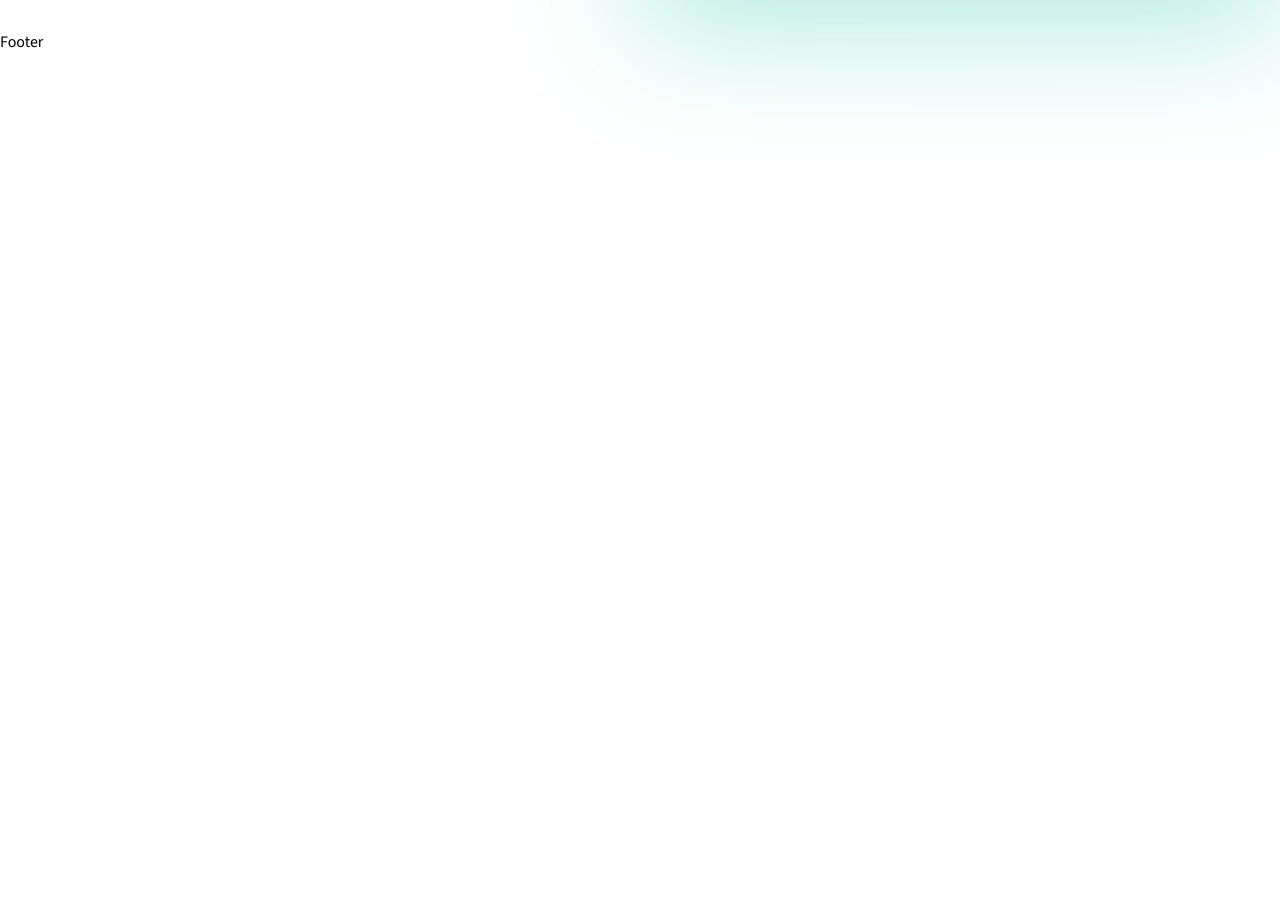
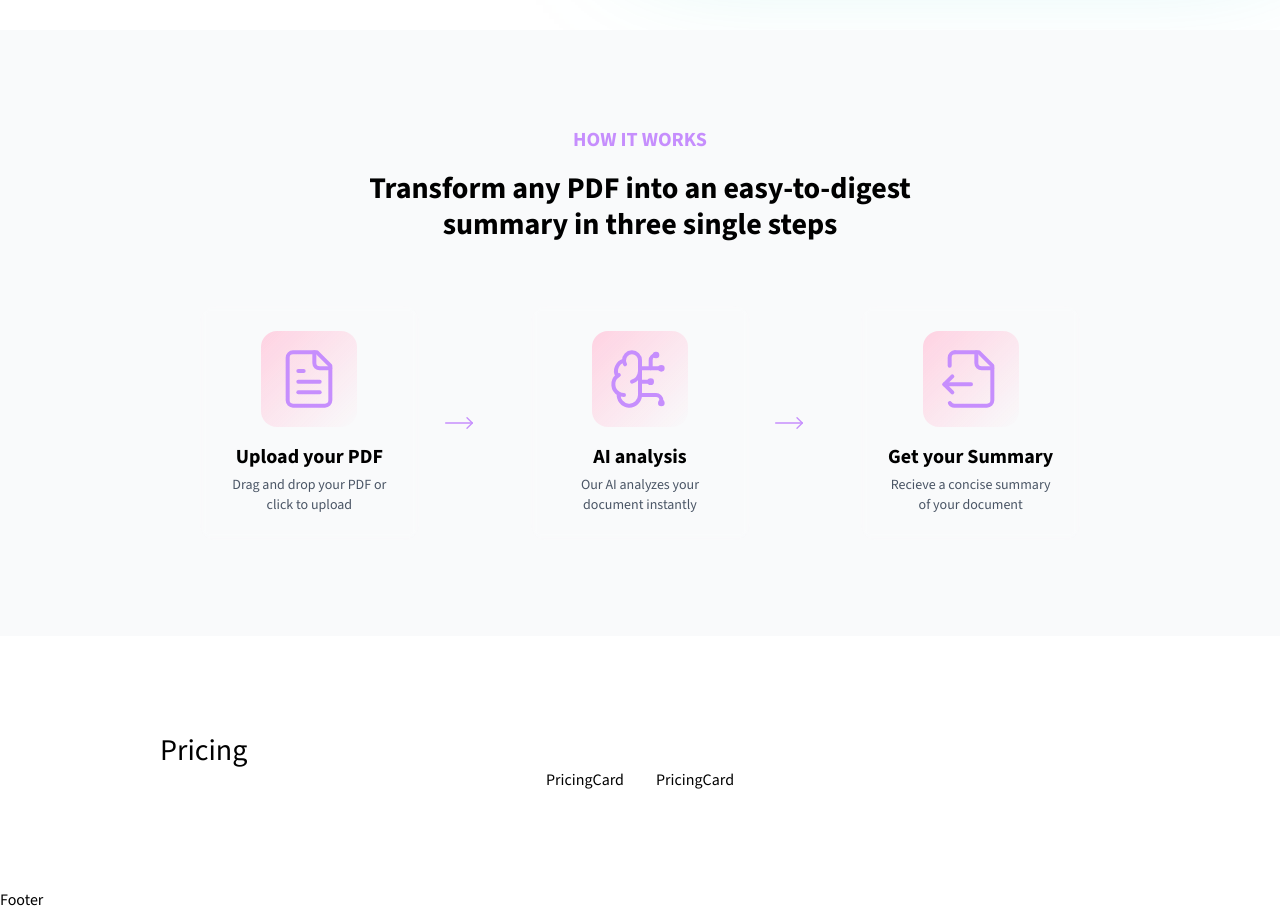
Before and after one commit to zenpai6996/Summafy-deployed, a Next.js app in the folder summafy/: page / in a window 1280 px wide. Shown: the part 1040-1952 px from the top of the page. Before the commit the page ends 1094 px from the top, so only its background shows below. Built offline with nearby package versions, Linux system fonts and the light colour scheme.

Commit message:
Add PricingSection component and update homepage layout

```diff
--- a/summafy/app/page.tsx
+++ b/summafy/app/page.tsx
@@ -4,6 +4,7 @@ import HeroSection from "@/components/home/HeroSection";
 import BgGradient from "@/components/common/BgGradient";
 import DemoSection from "@/components/home/DemoSection";
 import HowItWorks from "@/components/home/HowItWorks";
+import PricingSection from "@/components/home/PricingSection";
 
 export default function Home() {
   return (
@@ -16,9 +17,9 @@ export default function Home() {
             <DemoSection/>
             {/*HowItWorksSection*/}
             <HowItWorks/>
+            {/*PricingSection*/}
+            <PricingSection/>
         </div>
-
-        {/*PricingSection*/}
         {/*CTAsection*/}
         {/*Footer*/}
     </div>
--- a/summafy/components/home/DemoSection.tsx
+++ b/summafy/components/home/DemoSection.tsx
@@ -10,9 +10,9 @@ export default function DemoSection(){
       <section className={"relative"}>
           <div className={"py-12 lg:py-24 max-w-5xl mx-auto px-4 sm:px-6 lg:px-8 lg:pt-12"}>
               <div
-
                   aria-hidden={"true"}
-              className="pointer-events-none absolute inset-0 -z-10 transform-gpu overflow-hidden blur-3xl">
+                  className="pointer-events-none absolute inset-x-0 top-[-400px] -z-10 transform-gpu overflow-hidden blur-3xl"
+              >
                   <div
                       className="relative left-[calc(50%+3rem)] aspect-1155/678 w-[36.125rem] -translate-x-1/2 bg-linear-to-br from-emerald-500 via-teal-500 to-cyan-500 opacity-30 sm:left-[calc(50%+36rem)] sm:w-[72.1875rem]"
                       style={{
--- a/summafy/components/home/HowItWorks.tsx
+++ b/summafy/components/home/HowItWorks.tsx
@@ -1,7 +1,86 @@
+import BgGradient from "@/components/common/BgGradient";
+import {ReactNode} from "react";
+import {BrainCircuit, FileOutput, FileText, MoveRight} from "lucide-react";
+
+type Step ={
+    icon:ReactNode;
+    label:string;
+    description:string;
+};
+
+const Step: Step[] = [
+    {
+       icon: <FileText size={64} strokeWidth={1.5}/>,
+       label:"Upload your PDF",
+       description:"Drag and drop your PDF or click to upload",
+    },
+    {
+        icon: <BrainCircuit size={64} strokeWidth={1.5}/>,
+        label:"AI analysis",
+        description:"Our AI analyzes your document instantly",
+    },
+    {
+        icon: <FileOutput size={64} strokeWidth={1.5}/>,
+        label:"Get your Summary",
+        description:"Recieve a concise summary of your document",
+    },
+]
+
 export default function HowItWorks(){
     return(
         <section className={"relative overflow-hidden bg-gray-50 "}>
+            <div className={"py-12 lg:py-24 max-w-5xl mx-auto px-4 sm:px-6 lg:px-8 "}>
+                <div
 
+                    aria-hidden={"true"}
+                    className="pointer-events-none absolute inset-0 -z-10 transform-gpu overflow-hidden blur-3xl">
+                    <div
+                        className="relative left-[calc(50%+3rem)] aspect-1155/678 w-[36.125rem] -translate-x-1/2 bg-linear-to-br from-emerald-500 via-teal-500 to-cyan-500 opacity-30 sm:left-[calc(50%+36rem)] sm:w-[72.1875rem]"
+                        style={{
+                            clipPath:
+                                'polygon(74.15% 44.1%, 100% 61.6%, 97.5% 26.9%, 85.5% 0. 1%, 80.7% 2%, 72.5% 32.5%, 60.2% 62.4%, 52.4% 68.1%,47.5% 58.3%, 45.2% 34.5%, 27.5% 76.7%, 0.1% 64.9%, 17.9% 100%, 27.6% 76.8%, 76.1% 97.7%, 74.1% 44.14%)',
+                        }}
+                    />
+                    </div>
+                <div className={"text-center mb-16"}>
+                    <h2 className={"font-bold text-xl uppercase mb-4 text-[#C68EFD]"}>How it Works</h2>
+                    <h3 className={"font-bold text-3xl max-w-2xl mx-auto"}>Transform any PDF into an easy-to-digest summary in three single steps</h3>
+                </div>
+                <div className={"grid grid-cols-1 md:grid-cols-3 gap-8 max-w-6xl mx-auto relative"}>
+                    {Step.map((step, idx) => (
+
+                            <div className={"relative flex items-stretch"} key={idx} >
+                                <StepItem {...step} />
+                                {
+                                    idx < Step.length -1 && (
+                                        <div className={"hidden absolute md:block top-1/2 -right-4 transform -translate-y-1/2 z-10"}>
+                                            <MoveRight size={32} strokeWidth={1} className={"text-[#C68EFD]"}/>
+                                        </div>
+                                    )
+                                }
+                            </div>
+
+                    ))}
+                </div>
+            </div>
         </section>
     )
 }
+
+function StepItem({icon, label, description}: Step) {
+    return(
+        <div className={"cursor-pointer relative mx-10 p-6 rounded-2xl bg-white/5 backdrop-blur-xs border border-white/10 hover:border-[#C68EFD] transition-colors group-w-full"}>
+            <div className={"flex flex-col gap-4 h-full"}>
+                <div className={"flex items-center justify-center h-24 w-24 mx-auto rounded-2xl bg-gradient-to-br from-[#FED2E2] to-transparent group-hover:from-[#C68EFD]/20 transition-colors"}>
+                    <div className={"text-[#C68EFD] "}>
+                        {icon}
+                    </div>
+                </div>
+                <div className={"flex flex-col flex-1 gap-1 justify-between"}>
+                    <h4 className={"text-center font-bold text-xl"}>{label}</h4>
+                    <p className={"text-center text-gray-600 text-sm"}>{description}</p>
+                </div>
+            </div>
+        </div>
+    )
+}
--- /dev/null
+++ b/summafy/components/home/PricingSection.tsx
@@ -0,0 +1,36 @@
+
+const plans =[
+    {
+        id:'Free',
+        name:'basic',
+        price: 0,
+        items:['10 PDF summaries per month']
+    },
+    {
+        id:'pro',
+        name:'Pro',
+        price:9,
+    }
+];
+const PricingCard= () => {
+    return <div>PricingCard</div>
+}
+
+export default function PricingSection(){
+    return(
+        <section>
+            <div className={"py-12 lg:py-24 max-w-5xl mx-auto px-4 sm:px-6 lg:px-8 "}>
+                <div>
+                    <h2>
+                        Pricing
+                    </h2>
+                </div>
+                <div className={"relative flex justify-center flex-col lg:flex-row items-center lg:items-stretch gap-8"}>
+                    {plans.map((plan) => (
+                        <PricingCard key={plan.id} {...plan}/>
+                    ))}
+                </div>
+            </div>
+        </section>
+    )
+}
```
Lines whose indentation alone changed are shown as unchanged.
